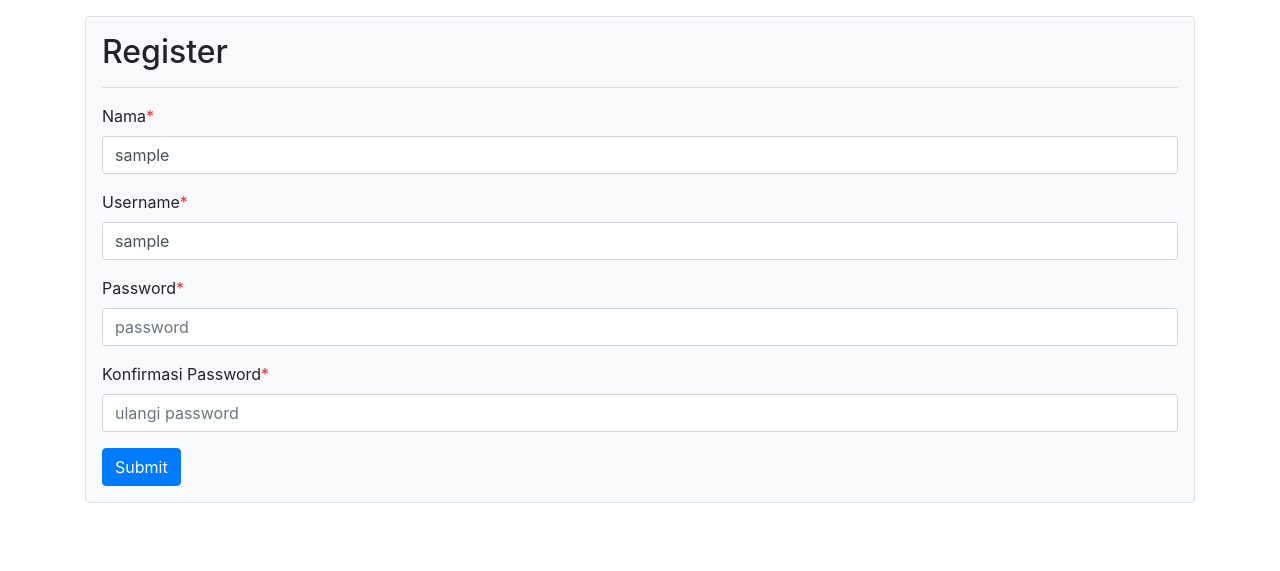
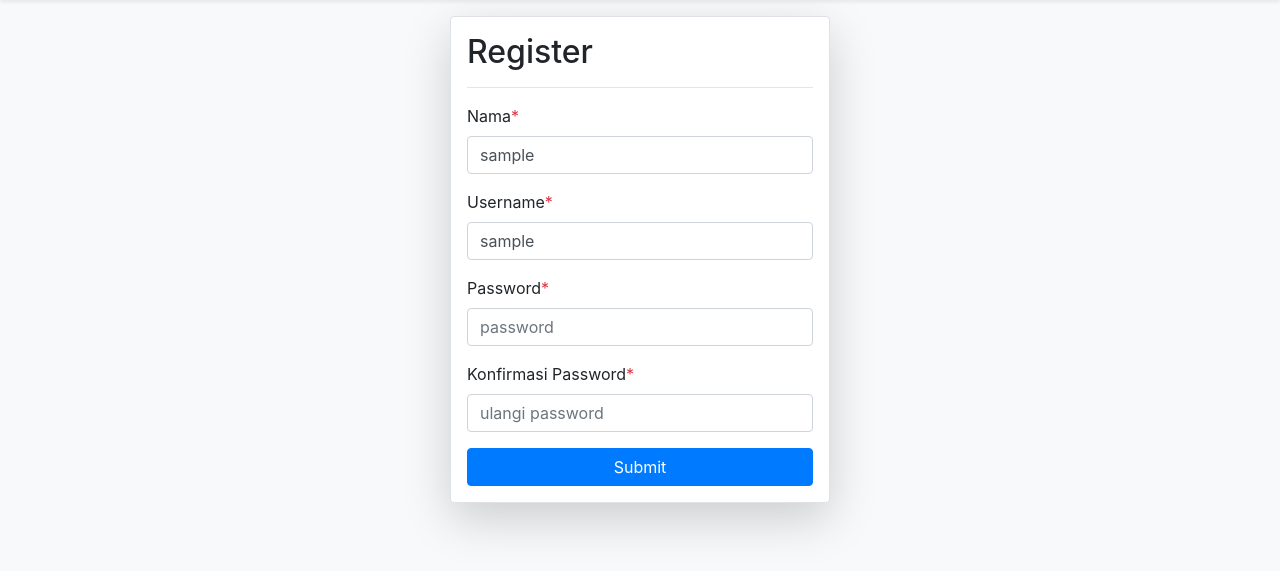
Before and after one commit to billbull21/examygo, a PHP site: page /register.php in a window 1280 px wide. Shown: the part 56-627 px from the top of the page. Run offline with PHP 8.4, Linux system fonts and the light colour scheme; the visitor is signed in with stand-in values (Sample User, id 1).

Commit message:
perbaikan tampilan login dan register

```diff
--- a/Views/Templates/footer.php
+++ b/Views/Templates/footer.php
@@ -1,4 +1,3 @@
-    </div>
     <script src="Assets/js/jquery.slim.min.js"></script>
     <script src="Assets/bootstrap/js/bootstrap.min.js"></script>
 </body>
--- a/Views/Templates/header.php
+++ b/Views/Templates/header.php
@@ -10,8 +10,8 @@
     <link rel="stylesheet" href="Assets/fontawesome/css/all.min.css" />
 </head>
 
-<body>
-    <nav class="navbar navbar-expand-lg sticky-top navbar-light bg-light">
+<body class="bg-light">
+    <nav class="navbar navbar-expand-lg sticky-top navbar-light bg-white shadow-sm">
         <a class="navbar-brand" href="/examygo/">EXAMYGO</a>
         <button class="navbar-toggler" type="button" data-toggle="collapse" data-target="#navbarSupportedContent" aria-controls="navbarSupportedContent" aria-expanded="false" aria-label="Toggle navigation">
             <span class="navbar-toggler-icon"></span>
@@ -46,4 +46,3 @@
             </ul>
         </div>
     </nav>
-    <div class="container">
--- a/register.php
+++ b/register.php
@@ -75,7 +75,9 @@ if (Input::get('submit')) {
 require_once "Views/Templates/header.php";
 ?>
 
-<div class="border p-3 rounded bg-light mt-3">
+<div class="container">
+    <div class="row justify-content-center">
+        <div class="col-4 border p-3 rounded bg-white shadow-lg mt-3">
             <h2 class="center">Register</h2>
             <hr />
             <form action="register.php" method="POST">
@@ -100,6 +102,8 @@ require_once "Views/Templates/header.php";
                     <input type="password" class="form-control" name="password2" id="password2" placeholder="ulangi password" required />
                 </div>
                 <input type="hidden" name="csrf" value="<?= Helper::generateToken() ?>" />
-        <input class="btn btn-primary" type="submit" name="submit" value="Submit" />
+                <input class="btn btn-primary btn-block" type="submit" name="submit" value="Submit" />
             </form>
         </div>
+    </div>
+</div>
```
Also changed, not shown: dashboard.php (+17 -3 lines), login.php (+7 -4 lines). Lines whose indentation alone changed are shown as unchanged.
